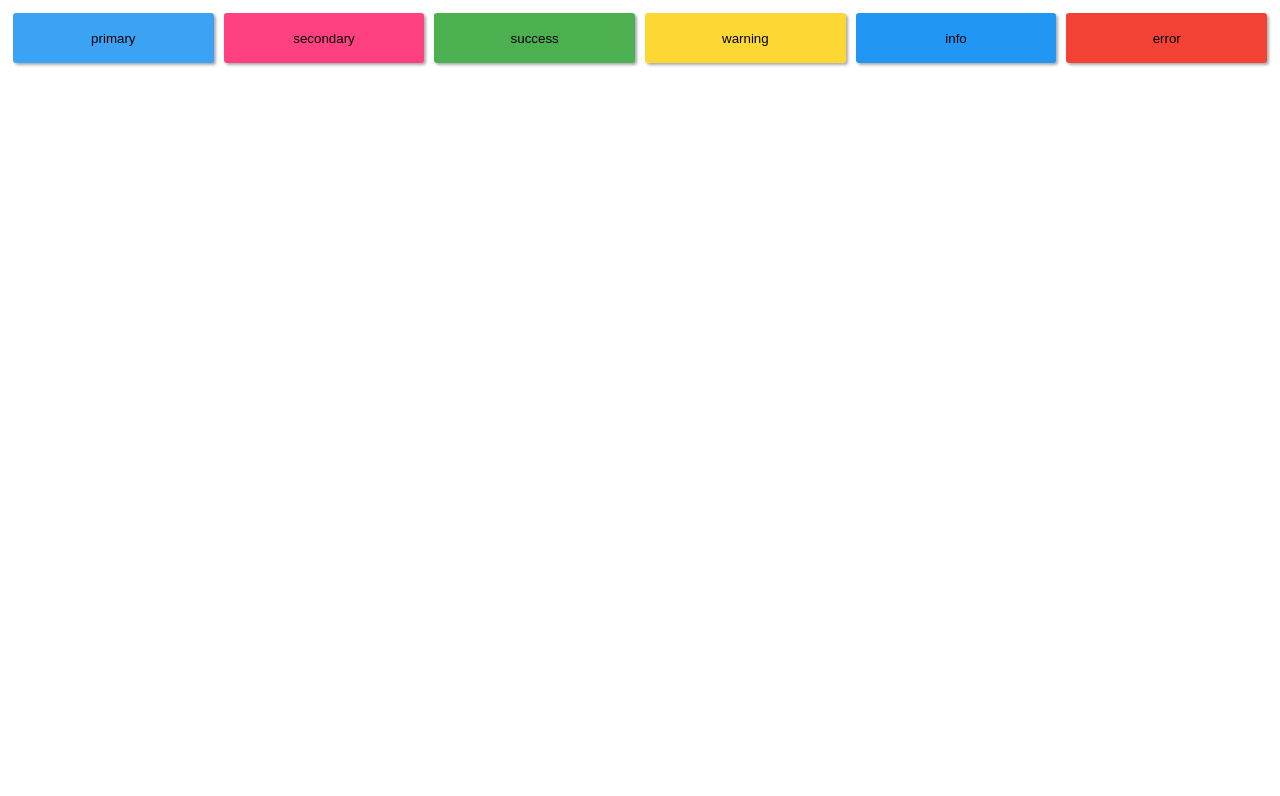
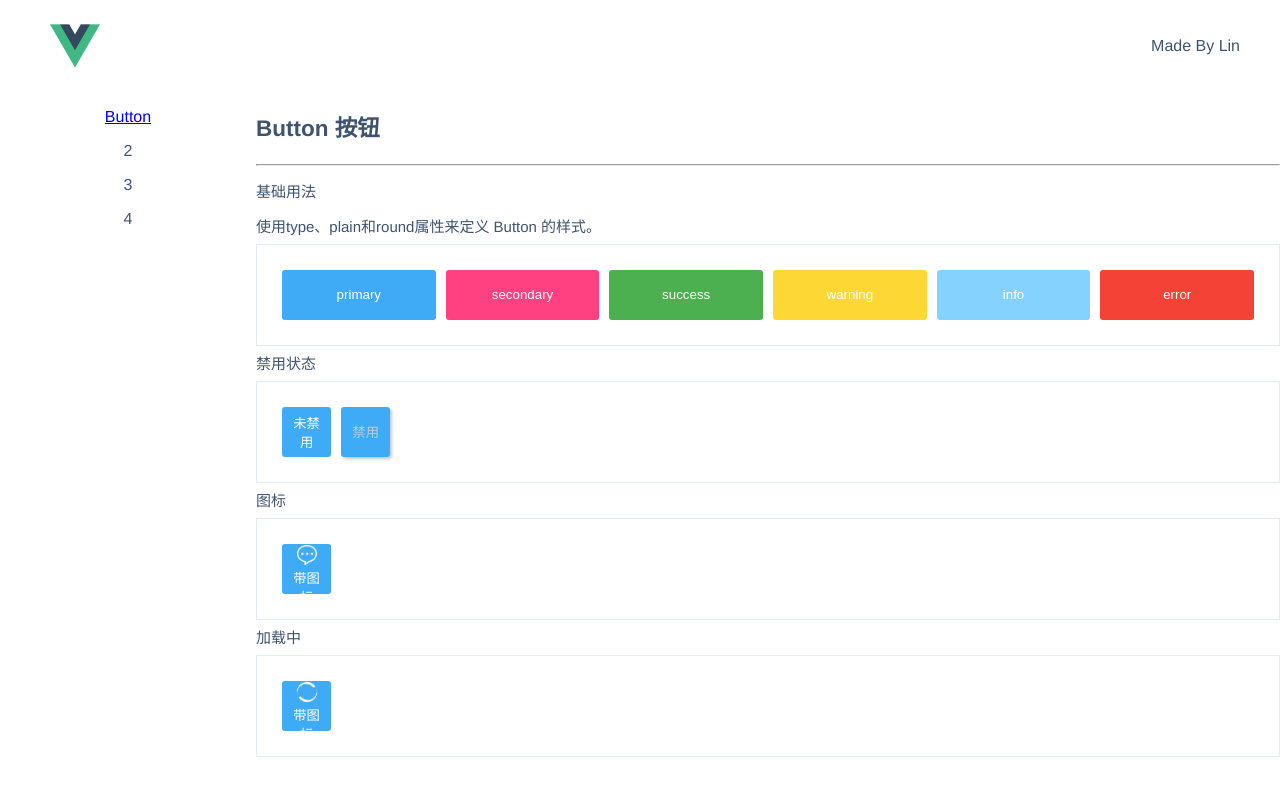
Before and after one commit to MrEggs/vue-ui, a Vue app: page /#/Button in a window 1280 px wide. Shown: the top 796 px of the page. Built offline with nearby package versions, Linux system fonts and the light colour scheme.

Commit message:
修改了一下样式，新增loading和图标按钮

```diff
--- a/src/App.vue
+++ b/src/App.vue
@@ -1,26 +1,91 @@
 <template>
 <div id="app">
-    <router-view />
+    <div class="head-bar">
+        <img class="head-bar-logo" src="./assets/logo.png"/>
+        <div class="head-bar-name">
+            Made By Lin
+        </div>
+    </div>
+    <div class="main-content">
+        <div class="left-nav">
+            <ul class="nav-ul">
+                <ol class="nav-ol">
+                    <router-link to='button'>Button</router-link>
+                </ol>
+                <ol class="nav-ol">2</ol>
+                <ol class="nav-ol">3</ol>
+                <ol class="nav-ol">4</ol>
+            </ul>
+        </div>
+        <router-view class="main-view" />
+    </div>
+
 </div>
 </template>
 
 <script>
 export default {
-    name: 'App'
-}
+    name: "App"
+};
 </script>
 
 <style>
+body {
+    margin: 0px;
+}
+
 #app {
-    font-family: 'Avenir', Helvetica, Arial, sans-serif;
+    font-family: "Avenir", Helvetica, Arial, sans-serif;
     -webkit-font-smoothing: antialiased;
     -moz-osx-font-smoothing: grayscale;
     text-align: center;
-    color: #2c3e50;
+    color: #3f536e;
     background-color: #ffffff;
     height: 100vh;
     width: 100wh;
     margin: 0px;
     padding: 0px;
 }
+
+.head-bar {
+    width: 100wh;
+    height: 9vh;
+    display: flex;
+    padding: 10px;
+    align-items: center;
+}
+
+.head-bar-logo {
+    height: 70%;
+    margin-left: 40px;
+}
+
+.head-bar-name {
+    position: absolute;
+    right: 40px;
+}
+
+.main-content {
+    display: flex;
+    flex-direction: row;
+    height: 100%;
+}
+
+.left-nav {
+    flex: 1;
+}
+
+.main-view {
+    flex: 4;
+}
+
+.nav-ul {
+    margin: 0px;
+    padding: 8px 24px;
+}
+
+.nav-ol {
+    margin: 0px;
+    padding: 8px 24px;
+}
 </style>
--- a/src/components/button/ButtonDemo.vue
+++ b/src/components/button/ButtonDemo.vue
@@ -1,12 +1,49 @@
 <template>
 <div>
     <div class="btn-line">
-        <EButton @click="alert" :color="'primary'" :btnShow="'primary'" class="btn-line-item"></EButton>
-        <EButton @click="alert" :color="'secondary'" :btnShow="'secondary'" class="btn-line-item"></EButton>
-        <EButton @click="alert" :color="'success'" :btnShow="'success'" class="btn-line-item"></EButton>
-        <EButton @click="alert" :color="'warning'" :btnShow="'warning'" class="btn-line-item"></EButton>
-        <EButton @click="alert" :color="'info'" :btnShow="'info'" class="btn-line-item"></EButton>
-        <EButton @click="alert" :color="'error'" :btnShow="'error'" class="btn-line-item"></EButton>
+        <section>
+            <h1>Button 按钮</h1>
+            <hr />
+            <span>
+                基础用法
+                </span><br/>
+            <span>
+                使用type、plain和round属性来定义 Button 的样式。
+            </span>
+        </section>
+        <div class="btn-demo-show">
+            <EButton @click="alert" :color="'primary'" :btnShow="'primary'" class="btn-line-item">primary</EButton>
+            <EButton @click="alert" :color="'secondary'" :btnShow="'secondary'" class="btn-line-item">secondary</EButton>
+            <EButton @click="alert" :color="'success'" :btnShow="'success'" class="btn-line-item">success</EButton>
+            <EButton @click="alert" :color="'warning'" :btnShow="'warning'" class="btn-line-item">warning</EButton>
+            <EButton @click="alert" :color="'info'" :btnShow="'info'" class="btn-line-item">info</EButton>
+            <EButton @click="alert" :color="'error'" :btnShow="'error'" class="btn-line-item">error</EButton>
+        </div>
+        <section>
+            <span>
+                禁用状态
+            </span>
+        </section>
+        <div class="btn-demo-show">
+            <EButton @click="alert" :color="'primary'" :btnShow="'primary'" class="btn-common-item">未禁用</EButton>
+            <EButton @click="alert" :color="'primary'" :eDisable=true :btnShow="'primary'" class="btn-common-item">禁用</EButton>
+        </div>
+        <section>
+            <span>
+                图标
+            </span>
+        </section>
+        <div class="btn-demo-show">
+            <EButton @click="alert" :color="'primary'" :btnShow="'primary'" :icon="icon" class="btn-common-item">带图标</EButton>
+        </div>
+        <section>
+            <span>
+                加载中
+            </span>
+        </section>
+        <div class="btn-demo-show">
+            <EButton @click="alert" :color="'primary'" :btnShow="'primary'" :loading=true class="btn-common-item">带图标</EButton>
+        </div>
     </div>
 </div>
 </template>
@@ -16,34 +53,56 @@ import EButton from "@/components/button/components/Button";
 
 export default {
     components: {
-        EButton,
+        EButton
     },
     data() {
         return {
-            btnShow: '222',
-            color: 'primary',
+            btnShow: "222",
+            color: "primary",
+            icon: require("../../assets/language.png"),
         };
     },
     methods: {
-        alert(e){
-            alert('Hello World');
+        alert(e) {
+            alert("Hello World");
             console.log(e);
         }
     },
     computed: {}
-}
+};
 </script>
 
 <style scoped>
 .btn-line {
-    display: flex;
+    display: block;
     flex-direction: row;
     height: 50px;
+    text-align: left;
+    line-height: 35px;
+    font-size: 15px;
 }
 
 .btn-line-item {
     flex: 1;
-    height: 100%;
+    height: 50px;
     margin: 5px;
+    display: inline-block;
+}
+
+.btn-common-item {
+    width: 5%;
+    height: 50px;
+    margin: 5px;
+    display: inline-block;
+}
+
+.btn-title {
+    text-align: left;
+}
+
+.btn-demo-show {
+    display: flex;
+    padding: 20px;
+    border: 1px solid #e2ecf4;
 }
 </style>
--- a/src/components/button/components/Button.vue
+++ b/src/components/button/components/Button.vue
@@ -1,85 +1,128 @@
 <template>
-<div>
-    <button :class="btnClass"  @click="btnClick" >
-        {{btnShow}}
+<button :class="['btn-'+btnShow,
+        {'btnShadow':btnShadow},
+        {'btnDisable':eDisable},
+        'btn',
+        ]" @click="e=>!eDisable?$emit('click',e):''">
+        <img v-show="icon != ''"  :src="icon" :class="['btn-icon']" />
+        <img v-show="loading" :src="loadingView" :class="['btn-icon']" :style="{'transform':'rotate('+loadingRotate+'deg)'}"/>
+        <slot></slot>
     </button>
-</div>
 </template>
 
 <script>
 export default {
     props: {
         color: {
-            type: String,
+            type: String
         },
         btnShow: {
+            type: String
+        },
+        btnShadow: {
+            type: Boolean,
+            default: false
+        },
+        eDisable: {
+            type: Boolean,
+            default: false
+        },
+        icon: {
             type: String,
+            default: ""
+        },
+        loading: {
+            type: Boolean,
+            default: false
         }
     },
     data() {
-        return {};
+        return {
+            loadingView: require("../../../assets/loading.png"),
+            loadingRotate: 0,
+        };
     },
-    created() {},
-    methods: {
-        btnClick(e) {
-            this.$emit('click', e);
-        }
+    created() {
+        setInterval(() => {
+            this.loadingRotate+=10;
+        }, 100);
     },
-    computed: {
-        btnClass() {
-            return {
-                'btn': true,
-                'btn-primary': this.color == 'primary',
-                'btn-secondary': this.color == 'secondary',
-                'btn-success': this.color == 'success',
-                'btn-warning': this.color == 'warning',
-                'btn-info': this.color == 'info',
-                'btn-error': this.color == 'error',
-            }
-        }
-    }
+    methods: {},
+    computed: {}
 };
 </script>
 
 <style scoped>
 .btn {
+    display: flex;
     border-radius: 3px;
     border: none;
-    width: 100%;
-    height: 100%;
-    box-shadow: 2px 2px 3px #aaaaaa;
     outline: none;
+    color: #fff;
+    justify-content: center;
+    width: 20%;
 }
 
-.btn :hover {
-    background-color: #ff5690;
+.btnDisable {
+    color: #bfcbd9;
+    box-shadow: 2px 2px 3px #bfcbd9;
+}
+
+.btn-shadow {
+    box-shadow: 2px 2px 3px #aaaaaa;
 }
 
 .btn-primary {
-    background-color: #3ba2f4;
+    background: #3faaf5;
+}
+
+.btn-primary:hover {
+    background: rgba(63, 169, 245, 0.8);
 }
 
 .btn-secondary {
-    background-color: #ff4081;
+    background: #ff4081;
 }
 
-.btn-secondary :hover {
-    background-color: #ff5690;
+.btn-secondary:hover {
+    background: rgba(255, 64, 129, 0.9);
 }
 
 .btn-success {
-    background-color: #4caf50;
+    background: #4caf50;
+}
+
+.btn-success:hover {
+    background: rgba(76, 175, 80, 0.8);
 }
 
 .btn-warning {
-    background-color: #fdd835;
+    background: #fdd835;
+}
+
+.btn-warning:hover {
+    background: rgba(253, 216, 53, 0.8);
 }
 
 .btn-info {
-    background-color: #2196f3;
+    background: #85d2ff;
+}
+
+.btn-info:hover {
+    background: rgba(133, 210, 255, 0.8);
 }
 
 .btn-error {
-    background-color: #f44336;
+    background: #f44336;
+}
+
+.btn-error:hover {
+    background: rgba(244, 67, 54, 0.8);
+}
+
+.btn-icon {
+    height: 20px;
+    width: 20px;
+    margin: 0px 5px 0px 5px;
 }
 </style>
```
Also changed, not shown: src/assets/language.png (added), src/assets/loading.png (added).
